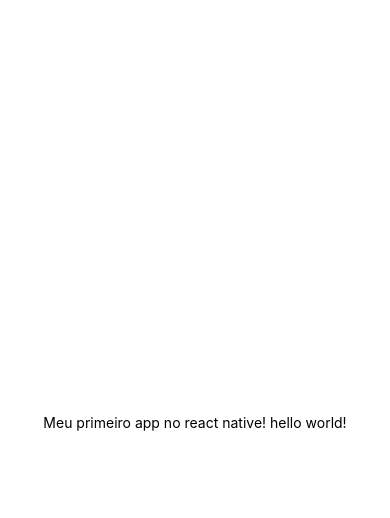
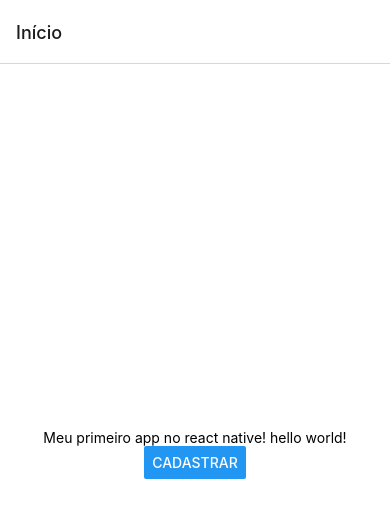
Before and after one commit to mitwsz/PpDM---Emelly-, a React Native app in the folder teste/: screen / in a window 390 px wide. Shown: the top 518 px of the page. Built offline with nearby package versions, Linux system fonts and the light colour scheme.

Commit message:
Começando meu app

```diff
--- a/teste/App.js
+++ b/teste/App.js
@@ -1,13 +1,43 @@
 //tipo o require
 import { StatusBar } from 'expo-status-bar';
-import { StyleSheet, Text, View } from 'react-native';
+import { StyleSheet, Text, View, Button} from 'react-native';
+import { NavigationContainer, useNavigation } from '@react-navigation/native';
+import { createNativeStackNavigator } from '@react-navigation/native-stack';
 
-export default function App() {
+function TelaInicial(){
+  const navigation = useNavigation();
   return (
     <View style={styles.container}>
       <Text>Meu primeiro app no react native! hello world!</Text>
+      <Button title = "CADASTRAR" onPress={()=>{
+          navigation.navigate('Cadastro')
+      }}></Button>
       <StatusBar style="auto" />
     </View>
+  );
+}
+
+function TelaCadastro(){
+  return (
+    <View style={styles.container}>
+      <Text>Vamos fazer o cadastro!</Text>
+      <Button title = "VOLTAR"onPress={()=>{
+          navigation.navigate('Início')
+      }}></Button>
+      <StatusBar style="auto" />
+    </View>
+  );
+}
+
+export default function App() {
+  const Stack = createNativeStackNavigator();
+  return (
+    <NavigationContainer>
+      <Stack.Navigator>
+        <Stack.Screen name="Início" component={TelaInicial} />
+        <Stack.Screen name="Cadastro" component={TelaCadastro} />
+      </Stack.Navigator>
+    </NavigationContainer>
   );
 }
 
```
Also changed, not shown: teste/package.json (+7 -3 lines), 1 other file (tests, documents, lock files or other folders).
